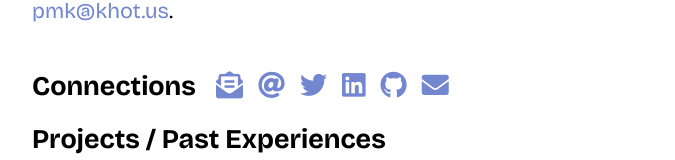
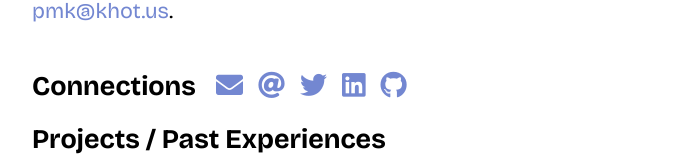
Before and after one commit to mkpascal/mkpascal.net, a Next.js app: page / in a window 1280 px wide. Shown: the part 478-638 px from the top of the page, without its empty margins (302-977 px from the left). Built offline with nearby package versions, Linux system fonts and the light colour scheme.

Commit message:
Update index.js

```diff
--- a/pages/index.js
+++ b/pages/index.js
@@ -22,12 +22,11 @@ export default function Home({ allPostsData, allProjectsData }) {
       <section className={`${utilStyles.headingMd} ${utilStyles.padding1px}`}>
             <h2 className={utilStyles.headingLg2}>Connections
             <ul className={`${utilStyles.list} ${utilStyles.listConnections}`}>
-                    <li className={`${utilStyles.listItem} ${utilStyles.listInLine}`}><Link href={`mailto:pmk@khot.us`}><i className="fas fa-envelope-open-text"></i></Link></li>
+                    <li className={`${utilStyles.listItem} ${utilStyles.listInLine}`}><Link href={`mailto:pmk@khot.us`}><i className="fas fa-envelope"></i></Link></li>
                     <li className={`${utilStyles.listItem} ${utilStyles.listInLine}`}><Link href={`https://www.threads.net/@pmkpascal`}><i className="fas fa-at"></i></Link></li>
                     <li className={`${utilStyles.listItem} ${utilStyles.listInLine}`}><Link href={`https://www.twitter.com/mkpascal`}><i className="fab fa-twitter"></i></Link></li>
                     <li className={`${utilStyles.listItem} ${utilStyles.listInLine}`}><Link href={`https://www.linkedin.com/in/mkpascal`}><i className="fab fa-linkedin"></i></Link></li>
                     <li className={`${utilStyles.listItem} ${utilStyles.listInLine}`}><Link href={`https://github.com/mkpascal`}><i className="fab fa-github"></i></Link></li>
-                    <li className={`${utilStyles.listItem} ${utilStyles.listInLine}`}><Link href={`mailto:hello@khot.us`}><i className="fas fa-envelope"></i></Link></li>
             </ul>
             </h2>
       </section>
```
